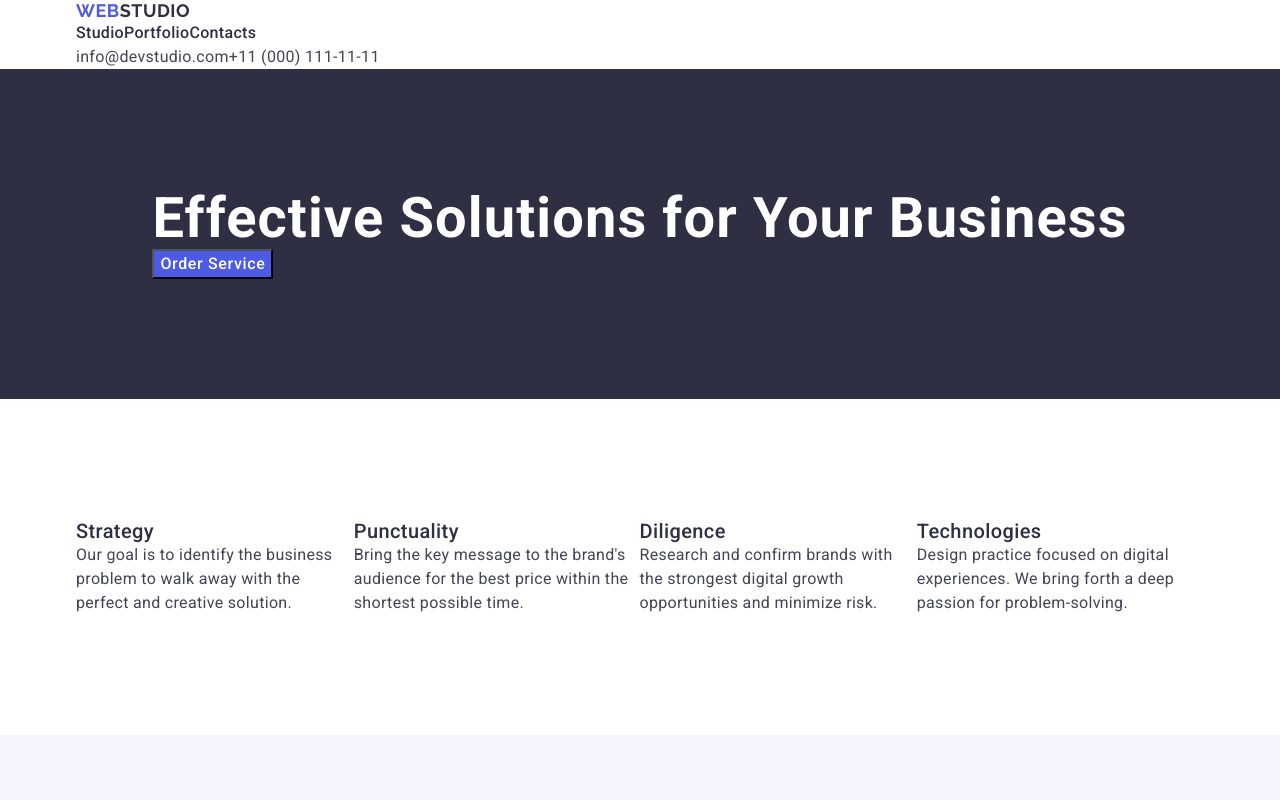
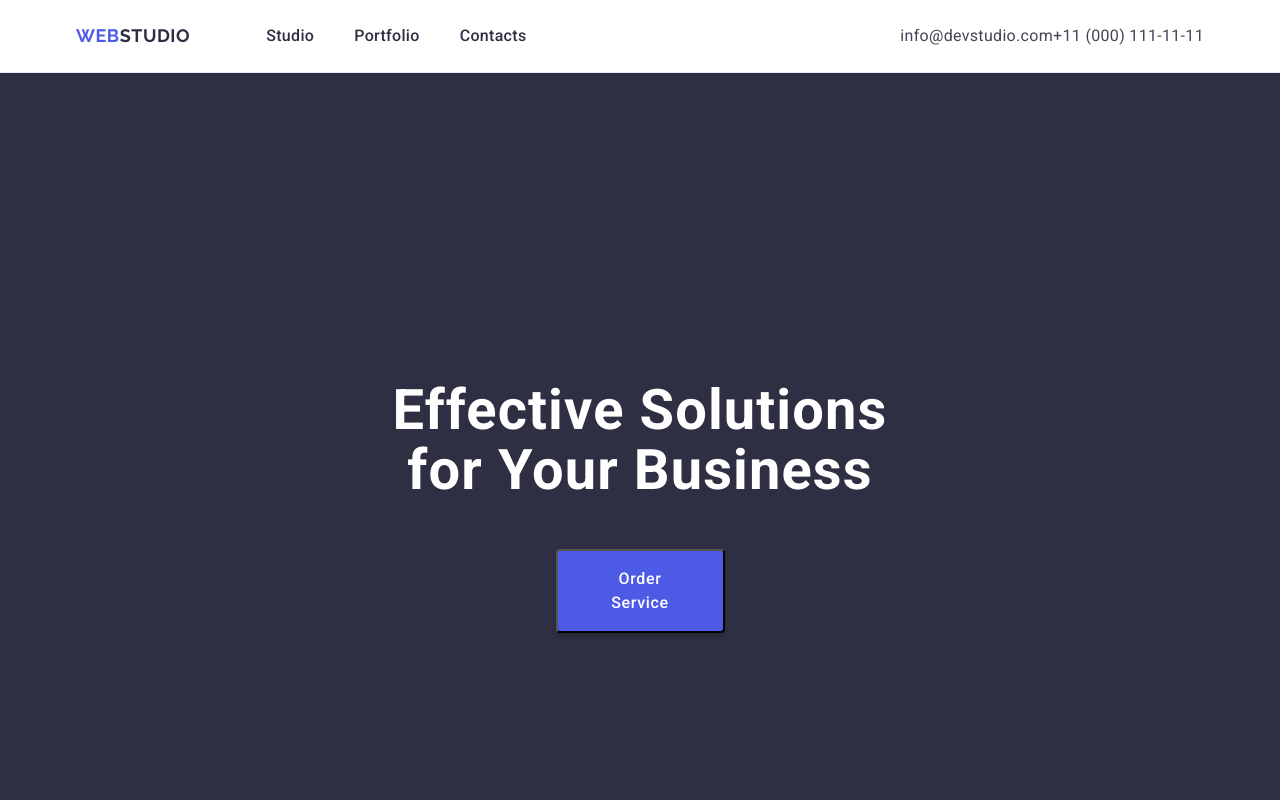
Before and after one commit to Roman-3005/goit-markup-hw-03, a plain HTML site: page index.html in a window 1280 px wide. Shown: the top 800 px of the page. Drawn offline with nearby package versions, Linux system fonts and the light colour scheme.

Commit message:
add header padding g margin

```diff
--- a/css/styles.css
+++ b/css/styles.css
@@ -3,7 +3,7 @@ body {
   color: #434455;
   background-color: #ffffff;
 }
-
+/* reset style start */
 h1,
 h2,
 h3,
@@ -14,35 +14,48 @@ p {
   margin: 0;
 }
 
-img {
-  display: block;
-}
-
 ul,
 ol {
   list-style-type: none;
   margin: 0;
-  padding-left: 0;
+  padding: 0;
   display: flex;
 }
 
 a {
   text-decoration: none;
-  display: inline-block;
+  /* display: inline-block; */
 }
-
+/* reset style end */
+/* common start*/
 .container {
   max-width: 1158px;
   padding: 0 15px;
-  margin: auto;
+  margin: 0 auto;
 }
 
 .section {
   padding: 120px 0;
 }
 
+img {
+  display: block;
+}
+/* common end*/
 /* header start */
+.page-header {
+  border-bottom: 1px solid #e7e9fc;
+}
 
+.header-container {
+  display: flex;
+  align-items: center;
+}
+
+.header-nav {
+  display: flex;
+  align-items: center;
+}
 /* logo start */
 .logo {
   font-family: 'Raleway', sans-serif;
@@ -53,26 +66,48 @@ a {
   text-transform: uppercase;
   color: #4d5ae5;
 }
+
+.header-logo {
+  padding: 24px 0;
+  margin-right: 76px;
+}
 .header-logo .logo-part {
   color: #2e2f42;
 }
 /* logo end */
+/* nav start */
+.nav-list {
+  display: flex;
+  align-items: center;
+  gap: 40px;
+}
 
-/* link start */
 .nav-link {
+  display: block;
+  padding: 24px 0;
   font-weight: 500;
   font-size: 16px;
   line-height: 1.5;
   letter-spacing: 0.02em;
   color: #2e2f42;
 }
-/* link end */
-
+/* nav end */
 /* address start */
 .contacts {
   font-style: normal;
+  margin-left: auto;
 }
+
+.contacts-list {
+  display: flex;
+  align-items: center;
+  gap: 40;
+}
+
 .contacts-link {
+
+  padding: 24px 0;
+  display: block;
   font-size: 16px;
   line-height: 1.5;
   letter-spacing: 0.02em;
@@ -85,7 +120,6 @@ a {
   color: #404bbf;
 }
 /* address end */
-
 /* header end */
 
 /*section-solution start*/
@@ -105,6 +139,10 @@ a {
   letter-spacing: 0.02em;
   text-align: center;
   color: #ffffff;
+  padding-top: 188px;
+  margin-right: auto;
+  margin-left: auto;
+  max-width: 496px;
 }
 
 .btn {
@@ -116,7 +154,19 @@ a {
   letter-spacing: 0.04em;
   color: #ffffff;
   cursor: pointer;
-  margin: auto;
+  margin-bottom: 188px;
+  margin-top: 48px;
+  margin-right: auto;
+  margin-left: auto;
+  display: flex;
+  align-items: flex-start;
+  justify-content: flex-start;
+  flex-direction: row;
+  gap: 10px;
+  border-radius: 4px;
+  padding: 16px 32px;
+  max-width: 169px;
+  box-shadow: 0 4px 4px 0 rgba(0, 0, 0, 0.15);
 }
 
 .btn:hover,
@@ -211,6 +261,7 @@ a {
   justify-content: center;
   flex-direction: column;
   gap: 8px
+}
 /* team-section end */
 
 /* portfolio-section start */
@@ -243,7 +294,7 @@ a {
 /* footer start */
 .page-footer {
   background-color: #2e2f42;
-  padding: 100px 0
+  /* padding: 100px 0 */
 }
 
 .footer-logo {
--- a/index.html
+++ b/index.html
@@ -21,7 +21,7 @@
   </head>
   <body>
     <header class="page-header">
-      <div class="container">
+      <div class="container header-container">
         <nav class="header-nav">
           <a class="logo header-logo" href="./index.html"
             >Web<span class="logo-part">Studio</span></a
```
